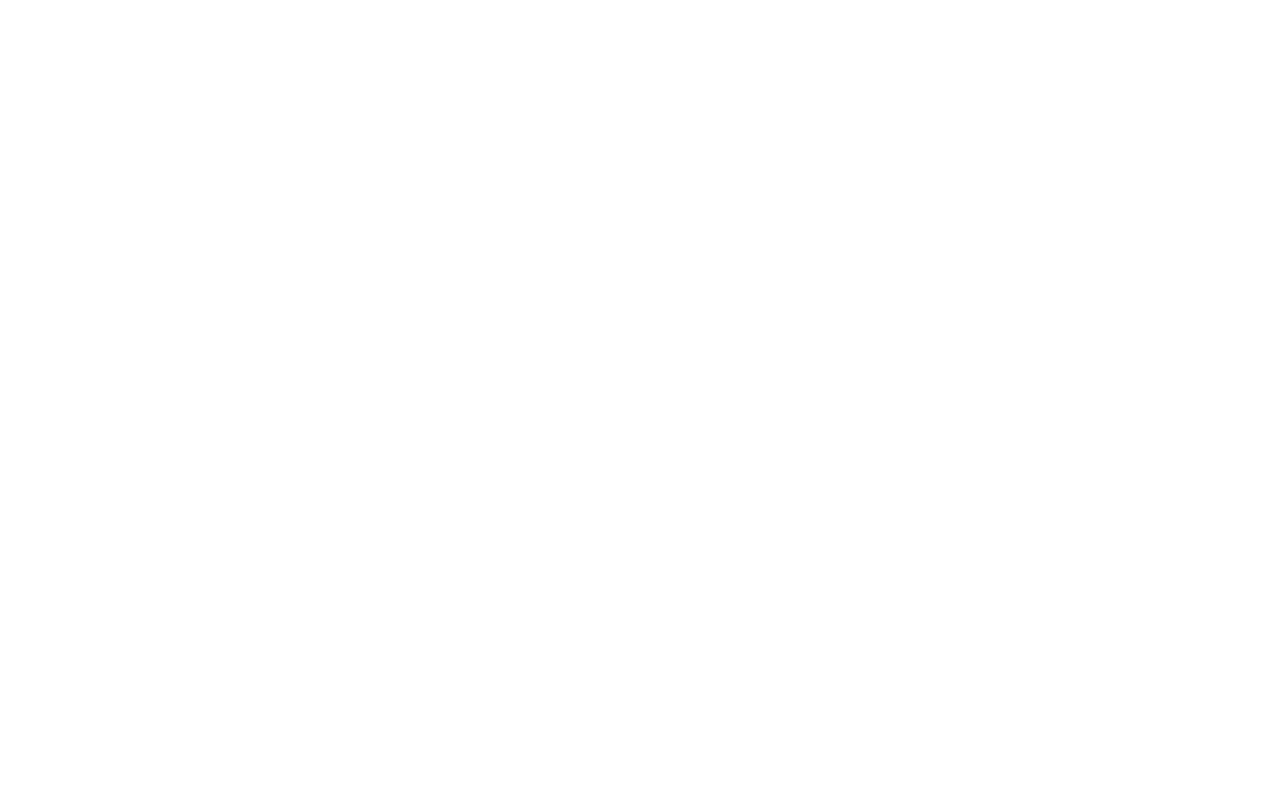
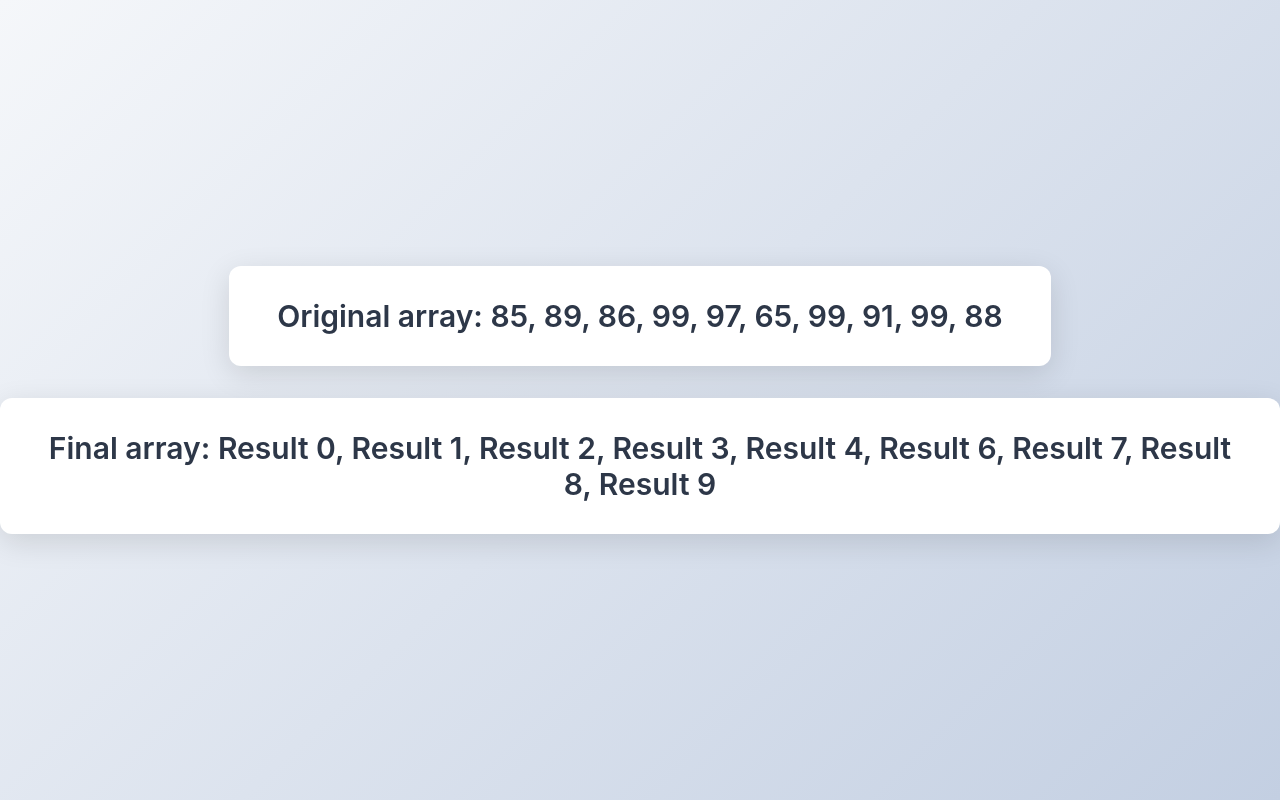
Before and after one commit to mikeyj777/functional_programming_problem_set, a React (Create React App) app in the folder client/: page /007 in a window 1280 px wide. Before the commit this address had no page. Built offline with nearby package versions, Linux system fonts and the light colour scheme.

Commit message:
7 - done

```diff
--- a/client/src/App.js
+++ b/client/src/App.js
@@ -8,6 +8,7 @@
 import Func004 from './components/004';
 import Func005 from './components/005';
 import Func006 from './components/006';
+import Func007 from './components/007';
 import './App.css';
 import './styles/global.css';
 
@@ -24,6 +25,7 @@
           <Route path="/004" element={<Func004 />} />
           <Route path="/005" element={<Func005 />} />
           <Route path="/006" element={<Func006 />} />
+          <Route path="/007" element={<Func007 />} />
         </Routes>
       </div>
     </Router>
--- /dev/null
+++ b/client/src/components/007.jsx
@@ -0,0 +1,55 @@
+import React, { useState, useEffect } from 'react';
+
+// notes for claude:
+// functional programming problem set.
+// please review with sandwich method.
+
+// problem: Create a function that takes an array of objects with 'name' and 'score' properties,
+// and returns an array of names of people who scored above 80, sorted alphabetically.
+
+class Result {
+  constructor(name, score) {
+    this.name = name;
+    this.score = score;
+  }
+}
+
+const Func007 = () => {
+
+  const generateResults = () => {
+    const resultsArr = [];
+    for (let i = 0; i < 10; i++) {
+      resultsArr.push(new Result("Result " + i, 60 + Math.floor(Math.random() * 40)));
+    }
+    return resultsArr;
+  };
+
+  const [results, setResults] = useState([]);
+  const [finalArr, setFinalArr] = useState([]);
+
+  useEffect(() => {
+    setResults(generateResults());
+  }, []);
+
+  useEffect(() => {
+    const arr = results
+                  .filter(result => result.score > 80)
+                  .map(result => result.name)
+                  .sort();
+
+    setFinalArr(arr);
+  }, [results]);
+
+  return (
+    <div className="func-container">
+      <div className="func-card">
+        <h1 className="func-text">Original array: {results.map(result => result.score).join(', ')}</h1>
+      </div>
+      <div className="func-card">
+        <h1 className="func-text">Final array: {finalArr.join(', ')}</h1>
+      </div>
+    </div>
+  );
+};
+
+export default Func007;
```
